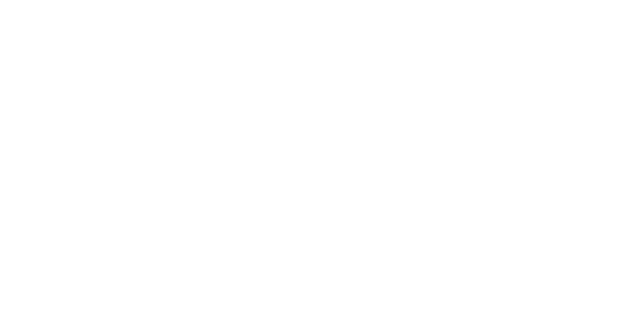
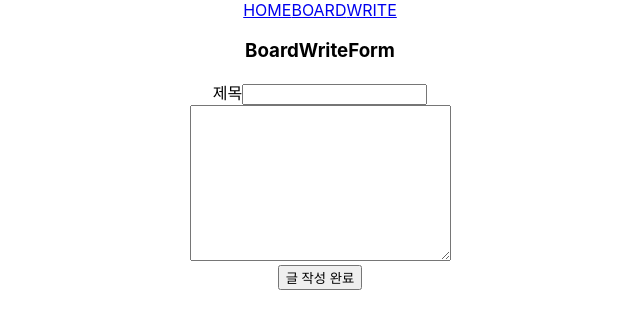
Before and after one commit to hj-Seong/2023-react, a React (Create React App) app in the folder router-context/: page /boardwriteform in a window 1280 px wide. Before the commit this address had no page. Shown: the top 328 px of the page, without its empty margins (320-960 px from the left). Built offline with nearby package versions, Linux system fonts and the light colour scheme.

Commit message:
0418 게시글 추가1

```diff
--- a/router-context/src/App.js
+++ b/router-context/src/App.js
@@ -6,6 +6,7 @@
 import Board from './page/Board';
 
 import { DataProvider } from './context/DataContext';
+import BoardWriteForm from './page/BoardWriteForm';
 
 function App() {
   return (
@@ -16,6 +17,7 @@
             <Route path='/' element={<Home/>}/>
             <Route path='/boardlist' element={<BoardList/>}/>
             <Route path='/boardlist/:id' element={<Board />}/>
+            <Route path='/boardwriteform' element={<BoardWriteForm />}/>
           </Route>
         </Routes>
       </DataProvider>
--- a/router-context/src/components/NavHeader.jsx
+++ b/router-context/src/components/NavHeader.jsx
@@ -6,6 +6,7 @@
     <div>
         <Link to='/'>HOME</Link>
         <Link to='/boardlist'>BOARD</Link>
+        <Link to='/boardwriteform'>WRITE</Link>
     </div>
   )
 }
--- /dev/null
+++ b/router-context/src/page/BoardWriteForm.jsx
@@ -0,0 +1,40 @@
+import React, { useState } from 'react'
+
+export default function BoardWriteForm() {
+  // 사용자로 입력 받아올 공간을 useState로 작성
+  // >> todoList에서 todo를 작성할 공간과 동일
+  const [title, setTitle] = useState("");
+  const [content, setContent] = useState("");
+
+  // Context에서 작성한 value의 state의 boardlist의 값을 추가
+  // value의 action의 setBoardlist에 접근해서 작성한 새로운 값 추가
+  // >> todolist에서 값을 추가할때 생각,
+  // 이전의 배열을 들고와서 뒤에 concat()을 통해 새로운 배열을 만들어 추가
+
+  // * 위와 같이 데이터를 쓰는 이유 :
+  // 서버의 데이터베이스를 사용하지않고 자바스크립트로 값을 저장하고있기 때문
+
+
+  // 글 추가 메소드
+  const addBoard = () => {}
+
+
+  return (
+    <div>
+        <h3>BoardWriteForm</h3>
+        <label htmlFor="">제목</label>
+        <input type="text"
+            onChange={(e)=>{setTitle(e.target.value)}}
+        />
+        <br />
+        <textarea name="" id="" cols="30" rows="10"
+            onChange={(e)=>{setContent(e.target.value)}}
+        >
+        </textarea>
+        <br />
+        <button onClick={ addBoard }>
+            글 작성 완료
+        </button>
+    </div>
+  )
+}
```
